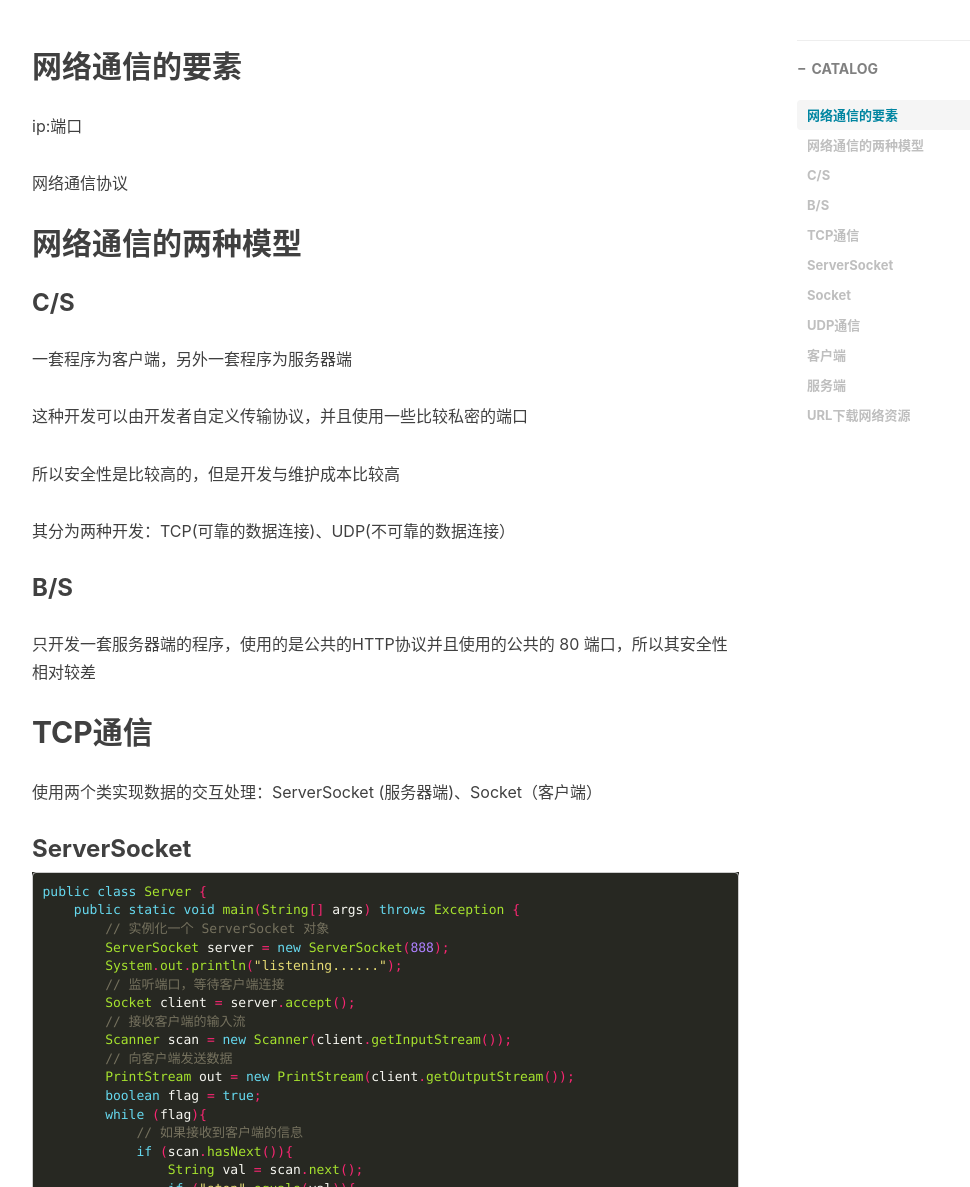
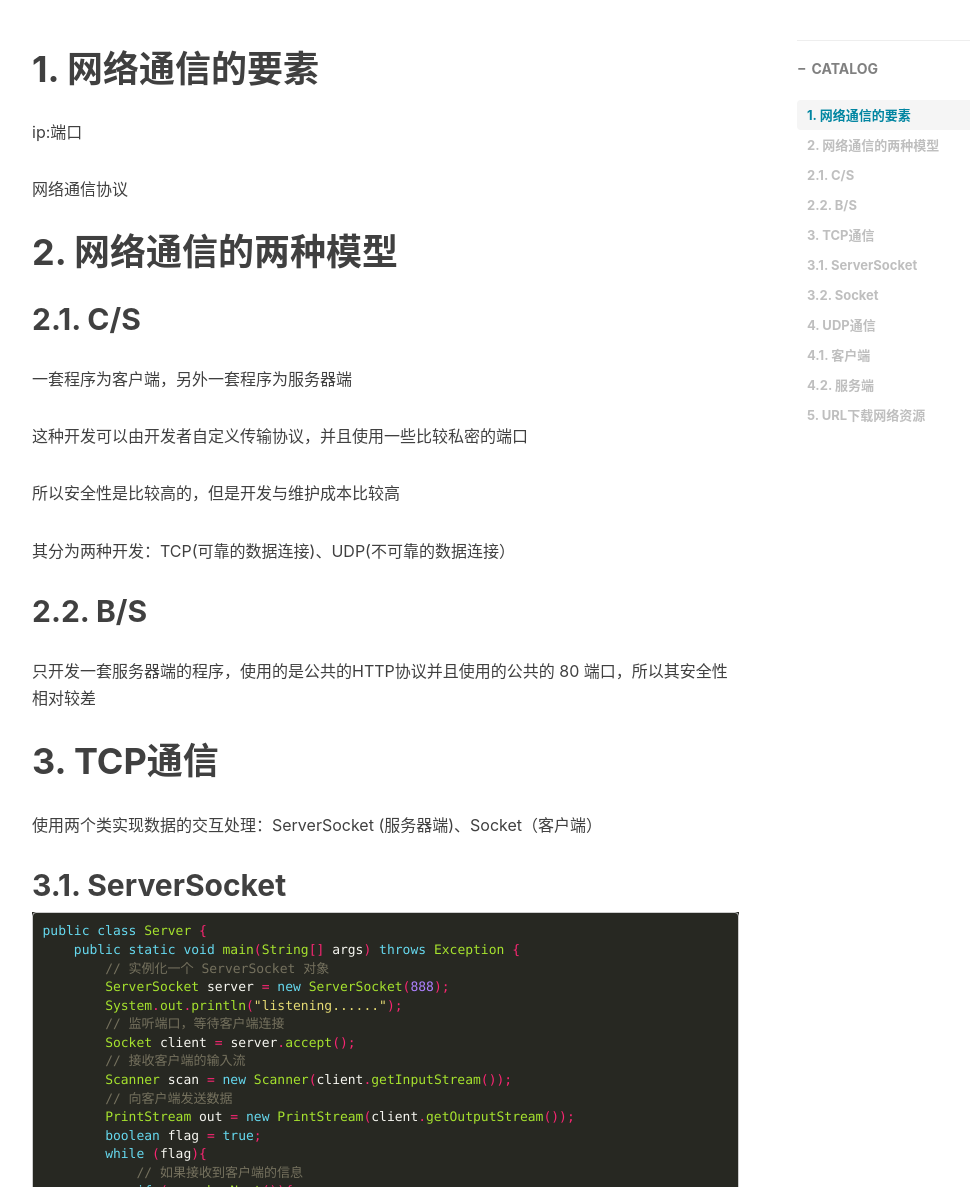
Before and after one commit to Wh0ami-hy/Wh0ami-hy.github.io, a Jekyll site: the page built from _posts/2021-07-05-Java网络编程.md, in a window 1280 px wide and 1400 px high, scrolled down 244 px. Shown: the part 213-1400 px from the top of the window, without its empty margins (233-1203 px from the left). Built offline with Jekyll 4.4.1, drawn with Linux system fonts in a browser that asks for light colours; nearby versions of some CDN libraries; comment, search, counter and statistics services are not loaded; some of the changed text lies outside the part shown.

````diff
--- a/_posts/2021-07-05-Java网络编程.md
+++ b/_posts/2021-07-05-Java网络编程.md
@@ -13,15 +13,15 @@ tags:
 
 
 
-## 网络通信的要素
+# 1. 网络通信的要素
 
 ip:端口
 
 网络通信协议
 
-## 网络通信的两种模型
+# 2. 网络通信的两种模型
 
-### C/S
+## 2.1. C/S
 
 一套程序为客户端，另外一套程序为服务器端
 
@@ -31,15 +31,15 @@ ip:端口
 
 其分为两种开发：TCP(可靠的数据连接)、UDP(不可靠的数据连接）
 
-### B/S
+## 2.2. B/S
 
 只开发一套服务器端的程序，使用的是公共的HTTP协议并且使用的公共的 80 端口，所以其安全性相对较差
 
-## TCP通信
+# 3. TCP通信
 
 使用两个类实现数据的交互处理：ServerSocket  (服务器端)、Socket（客户端）
 
-### ServerSocket
+## 3.1. ServerSocket
 
 ```java
 public class Server {
@@ -75,7 +75,7 @@ public class Server {
 }
 ```
 
-### Socket
+## 3.2. Socket
 
 ```java
 public class Socket {
@@ -119,11 +119,11 @@ public class Socket {
 
 TCP 是一个双向的通信协议，因此数据可以通过两个数据流在同一时间发送。
 
-## UDP通信
+# 4. UDP通信
 
 实现UDP程序需要两个类：DatagramPacket(数据内容)、DatagramSocket (网络发送与接收) 数据报的发送：客户端是否接收到与发送者无关
 
-### 客户端
+## 4.1. 客户端
 
 ```java
 public class UDPClient {
@@ -141,7 +141,7 @@ public class UDPClient {
 }
 ```
 
-### 服务端
+## 4.2. 服务端
 
 ```java
 public class UDPServer {
@@ -158,7 +158,7 @@ public class UDPServer {
 }
 ```
 
-## URL下载网络资源
+# 5. URL下载网络资源
 
 ```java
 public class demo {
````
Also changed, not shown: _posts/2021-06-26-JDBC.md (+14 -16 lines), _posts/2023-02-13-Java多线程.md (+43 -43 lines), _posts/2023-04-02-Java内存管理.md (+7 -7 lines).
